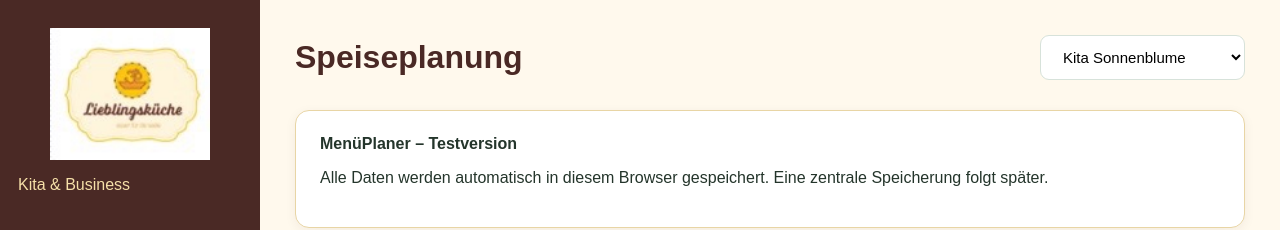
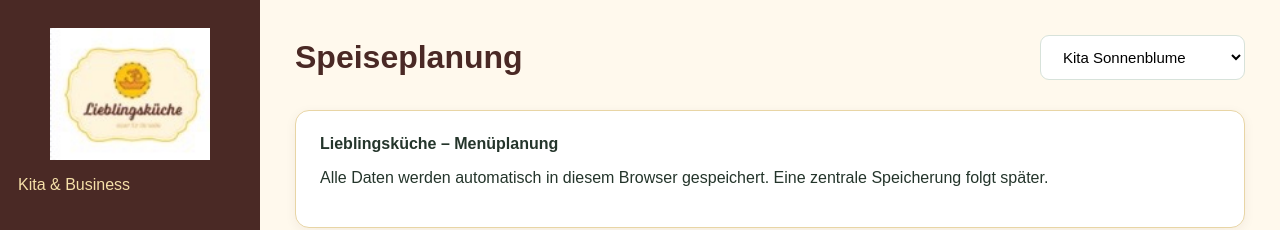
Before and after one commit to reitclub-lochau/Men-planer, a React (Vite) app: page / in a window 1280 px wide. Shown: the top 230 px of the page. Built offline with nearby package versions, Linux system fonts and the light colour scheme.

Commit message:
Update App.jsx

```diff
--- a/src/App.jsx
+++ b/src/App.jsx
@@ -704,7 +704,7 @@ updated[key] = distributionAction === 'replace'
         </header>
 
         <div className="welcome">
-          <strong>MenüPlaner – Testversion</strong>
+          <strong>Lieblingsküche – Menüplanung</strong>
           <p>
             Alle Daten werden automatisch in diesem Browser
             gespeichert. Eine zentrale Speicherung folgt später.
```
